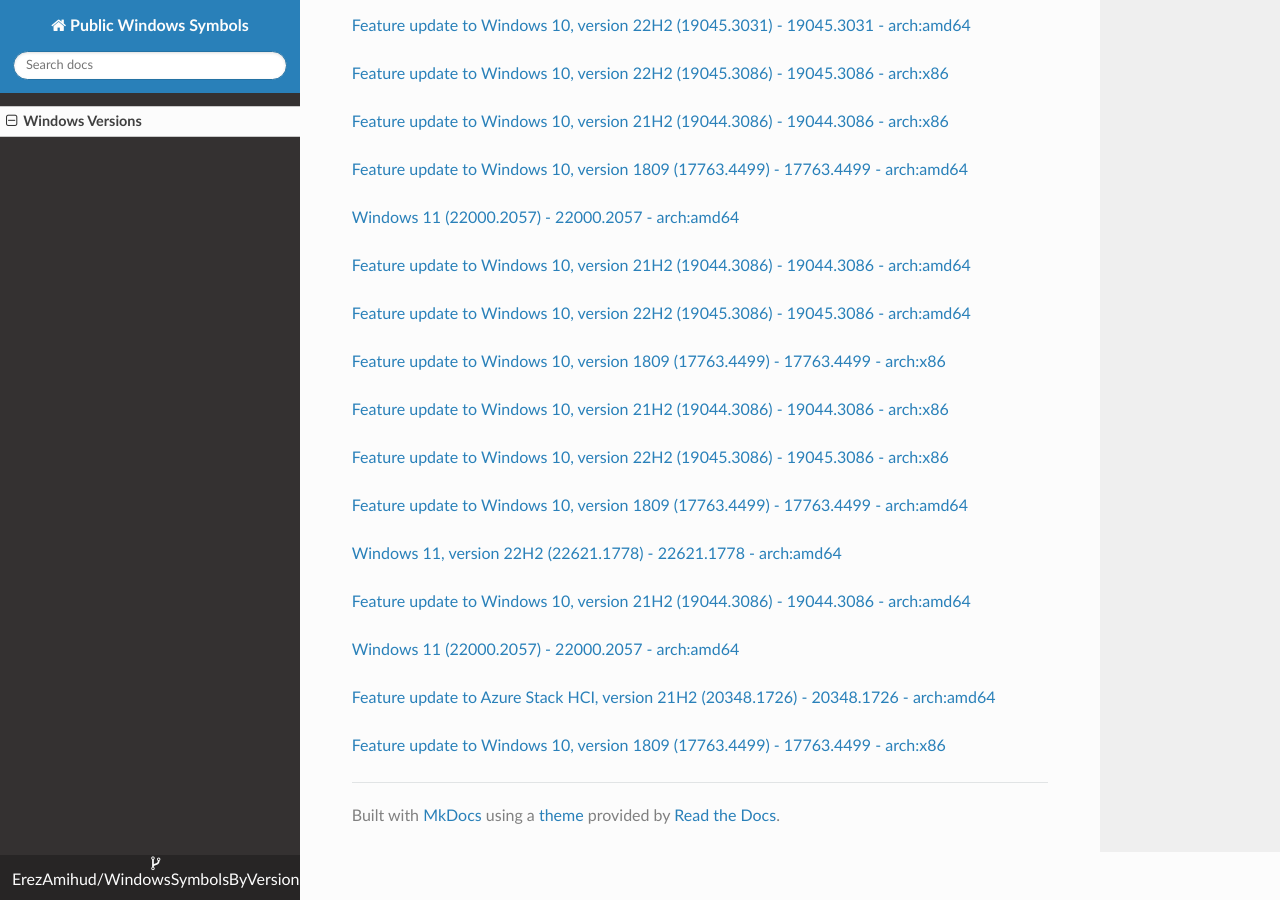
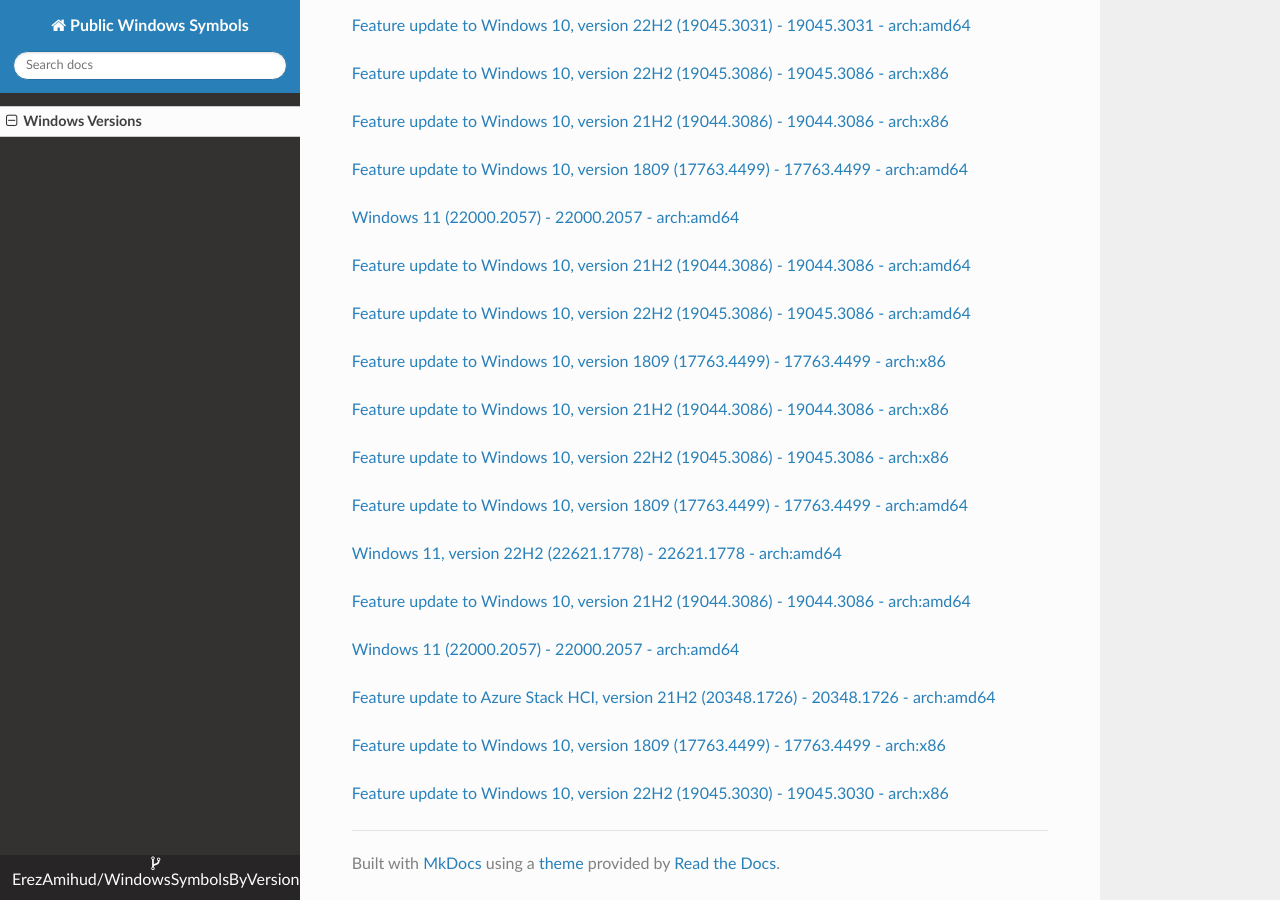
Before and after one commit to ErezAmihud/WindowsSymbolsByVersion, an MkDocs documentation site: the page built from docs/index.md, in a window 1280 px wide and 900 px high, scrolled down 30413 px. Built offline with MkDocs 1.6.1, drawn with Linux system fonts in a browser that asks for light colours; nearby versions of some CDN libraries.

Commit message:
Automated commit, add manifest for 46c0ab88-5b0d-41ad-a927-172ecfcb3d98

```diff
--- a/docs/index.md
+++ b/docs/index.md
@@ -1747,3 +1747,6 @@
 
 
 [Feature update to Windows 10, version 1809 (17763.4499) - 17763.4499 - arch:x86](https://github.com/ErezAmihud/WindowsSymbolsByVersion/blob/main/manifests/729286f3-1382-4f8f-891f-db82f03c6267.manifest)
+
+
+[Feature update to Windows 10, version 22H2 (19045.3030) - 19045.3030 - arch:x86](https://github.com/ErezAmihud/WindowsSymbolsByVersion/blob/main/manifests/46c0ab88-5b0d-41ad-a927-172ecfcb3d98.manifest)
```
Also changed, not shown: process_builds.json (+1 -1 lines), 1 other file.
